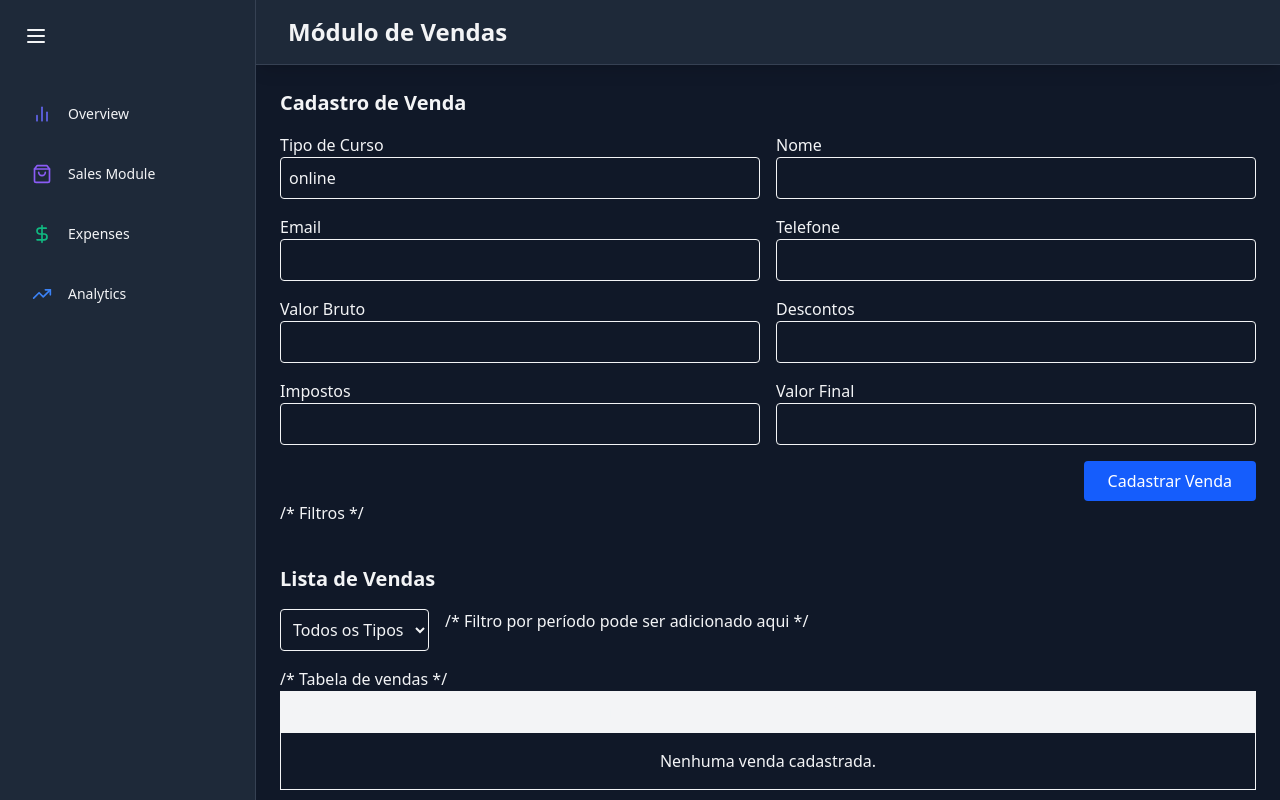
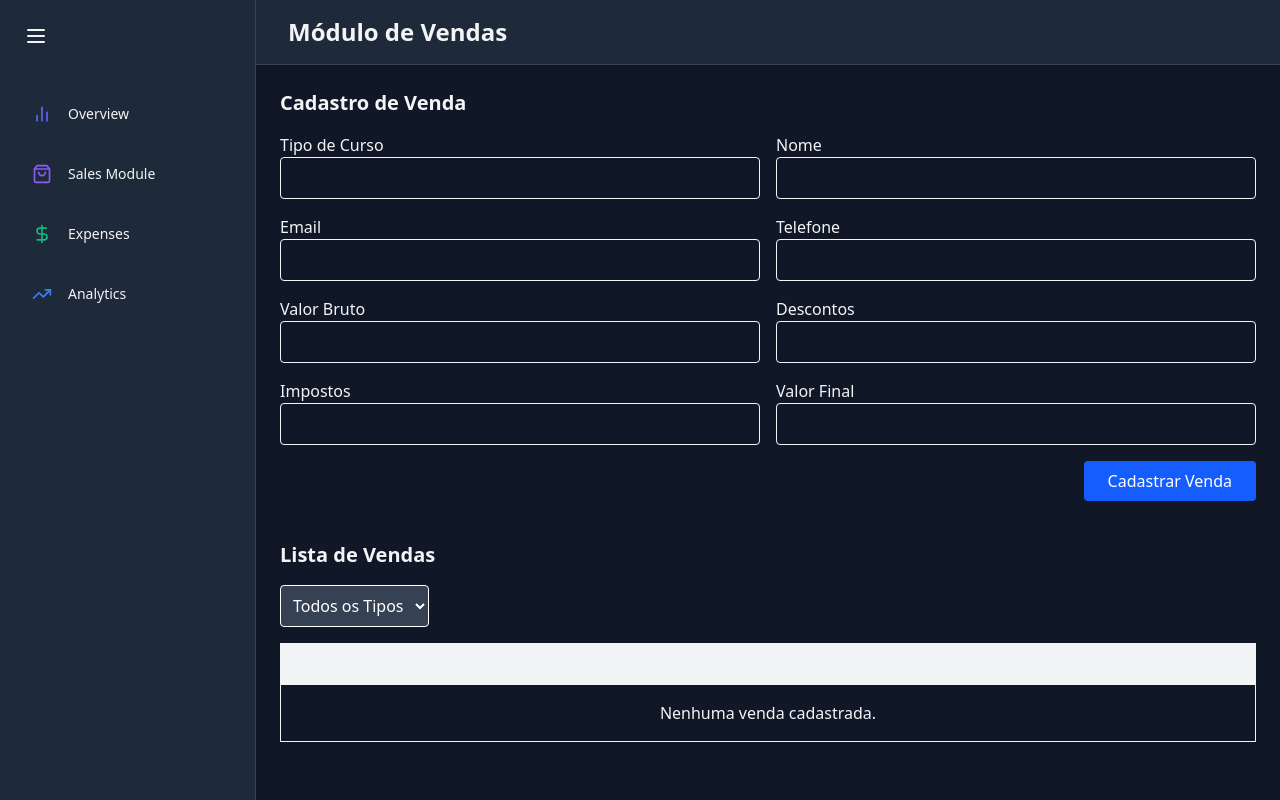
Before and after one commit to sabrinaflorenco/ChallengeVII-intensivo-rio-branco, a React (Vite) app: page /salesmodule in a window 1280 px wide. Built offline with nearby package versions, Linux system fonts and the light colour scheme.

Commit message:
corrigindo salesmodule

```diff
--- a/src/pages/SalesModule.jsx
+++ b/src/pages/SalesModule.jsx
@@ -4,7 +4,7 @@ import Header from "../components/Header";
 const ProductsPage = () => {
   const [sales, setSales] = useState([]);
   const [formData, setFormData] = useState({
-    tipoCurso: "online",
+    tipoCurso: "",
     nome: "",
     email: "",
     telefone: "",
@@ -72,12 +72,6 @@ const ProductsPage = () => {
 
   const [filtro, setFiltro] = useState({ tipoCurso: "", periodo: "" });
 
-  // const handleChange = (e) => {
-  //   const { name, value } = e.target;
-  //   setFormData((prev) => ({ ...prev, [name]: value }));
-  // };
-  // Não precisa dessse handleChange, pois o valor do select já está sendo controlado pelo estado formData
-
   const handleSubmit = (e) => {
     e.preventDefault();
     setSales((prev) => [...prev, { ...formData, id: Date.now() }]);
@@ -107,7 +101,7 @@ const ProductsPage = () => {
           onSubmit={handleSubmit}
           className="grid grid-cols-1 md:grid-cols-2 gap-4"
         >
-          {fields.map((field, index) => ( // Mapeando os campos do formulário
+          {fields.map((field, index) => ( /* Mapeando os campos do formulário*/
             <div key={index}>
               <label>{field.label}</label>
               <input
@@ -115,7 +109,7 @@ const ProductsPage = () => {
                 name={field.name}
                 value={field.value}
                 onChange={(e) =>
-                  setFormData({ ...formData, [field.name] : e.target.value }) //utilizando o valor do campo para atualizar o estado
+                  setFormData({ ...formData, [field.name] : e.target.value }) /*utilizando o valor do campo para atualizar o estado*/
                 }
                 className="w-full border p-2 rounded"
               />
@@ -131,7 +125,7 @@ const ProductsPage = () => {
             </button>
           </div>
         </form>
-        /* Filtros */
+        {/*Filtros*/}
         <div className="mt-10">
           <h2 className="text-xl font-semibold mb-4">Lista de Vendas</h2>
           <div className="flex gap-4 mb-4">
@@ -140,15 +134,15 @@ const ProductsPage = () => {
               onChange={(e) =>
                 setFiltro((f) => ({ ...f, tipoCurso: e.target.value }))
               }
-              className="border p-2 rounded"
+              className="border p-2 rounded bg-gray-700 text-white"
             >
               <option value="">Todos os Tipos</option>
               <option value="online">Online</option>
               <option value="presencial">Presencial</option>
             </select>
-            /* Filtro por período pode ser adicionado aqui */
+           { /* Filtro por período pode ser adicionado aqui */}
           </div>
-          /* Tabela de vendas */
+          {/* Tabela de vendas */}
           <table className="w-full border text-left">
             <thead>
               <tr className="bg-gray-100">
```
